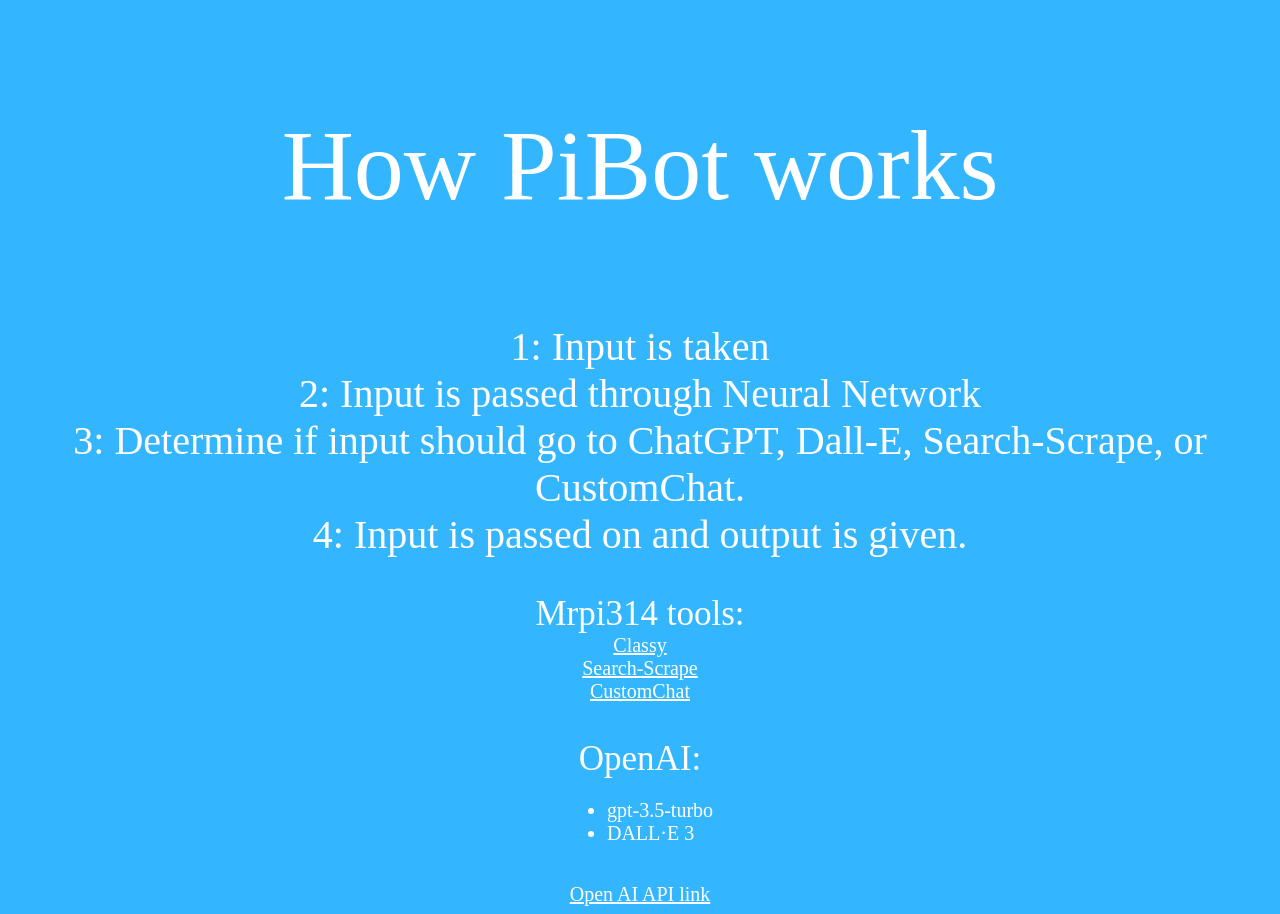
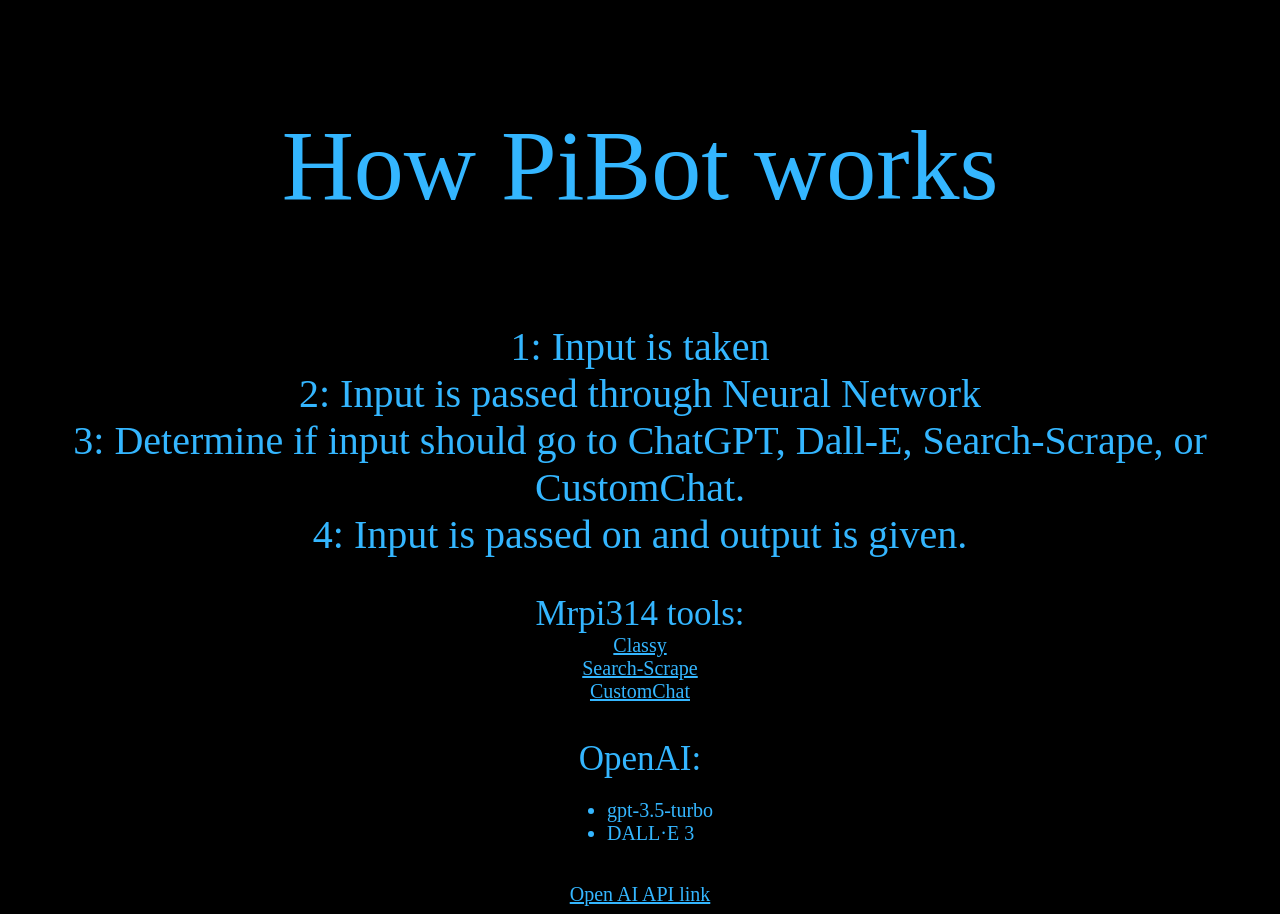
Before and after one commit to eedeb/Home-web, a Flask app: template AI_page/templates/info.html in a window 1280 px wide. Run offline with Flask 3, Linux system fonts and the light colour scheme; the template is opened without the code that fills it, so the values that code supplies are empty; parts of the project's set-up code (start-up, migrations or seed data) failed here and were passed over.

Commit message:
Update info.html

```diff
--- a/AI_page/templates/info.html
+++ b/AI_page/templates/info.html
@@ -1,22 +1,24 @@
+
+
 <head>
     <style>
         body {
             padding: 0;
-            background-color: rgba(52,182,255);
+            background-color: black;
         }
         .text {
             text-align: center;
             align-items: center;
             justify-content: center;
             display: flex;
-            color: white;
+            color: rgba(52,182,255);
             font-size: 100;
         }
         .text2 {
             text-align: center;
             justify-content: center;
             display: flex;
-            color: white;
+            color: rgba(52,182,255);
             font-size: 40;
         }
         .text3 {
@@ -24,14 +26,14 @@
             align-items: center;
             justify-content: center;
             display: flex;
-            color: white;
+            color: rgba(52,182,255);
             font-size: 35;
         }
         .text4 {
 
             justify-content: center;
             display: flex;
-            color: white;
+            color: rgba(52,182,255);
             font-size: 20;
         }
     </style>
@@ -57,13 +59,13 @@
             Mrpi314 tools:
         </div>
         <div class="text4">
-            <a style="color: white;" href='https://github.com/Mrpi314tech/Classy'>Classy</a>
+            <a style="color: rgba(52,182,255);" href='https://github.com/Mrpi314tech/Classy'>Classy</a>
         </div>
         <div class="text4">
-            <a style="color: white;" href='https://github.com/Mrpi314tech/Search_Scrape'>Search-Scrape</a>
+            <a style="color: rgba(52,182,255);" href='https://github.com/Mrpi314tech/Search_Scrape'>Search-Scrape</a>
         </div>
         <div class="text4">
-            <a style="color: white;" href='https://github.com/Mrpi314tech/CustomChat'>CustomChat</a>
+            <a style="color: rgba(52,182,255);" href='https://github.com/Mrpi314tech/CustomChat'>CustomChat</a>
         </div>
 
         <br>
@@ -83,7 +85,7 @@
         <br>
 
         <div class="text4">
-            <a style="color: white;" href='https://openai.com/api/'>Open AI API link</a>
+            <a style="color: rgba(52,182,255);" href='https://openai.com/api/'>Open AI API link</a>
         </div>
             </body>
 </head>
```
